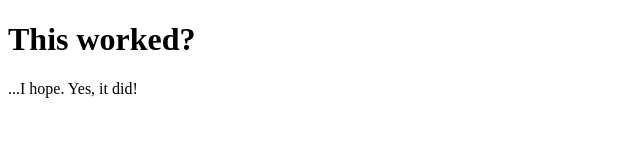
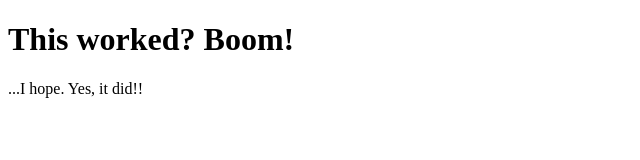
Before and after one commit to eshinn/githook-test, a website: page src/index.pug in a window 1280 px wide. Shown: the whole page, without its empty margins (0-640 px from the left). Drawn offline with nearby package versions, Linux system fonts and the light colour scheme; files that its build step writes are made by us from their sources.

Commit message:
Updated txt

```diff
--- a/src/index.pug
+++ b/src/index.pug
@@ -3,5 +3,5 @@ html
 	head
 		title Hi
 	body
-		h1 This worked?
-		p ...I hope. Yes, it did!
+		h1 This worked? Boom!
+		p ...I hope. Yes, it did!!
```
